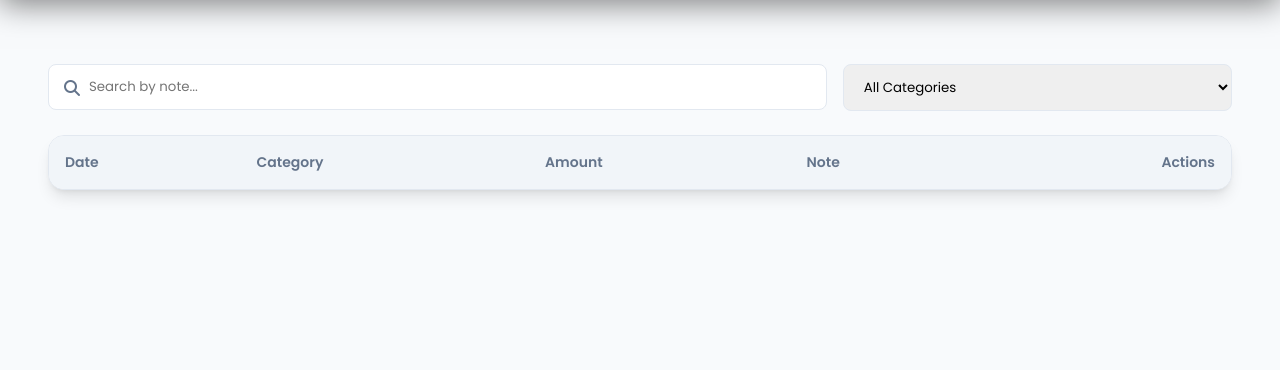
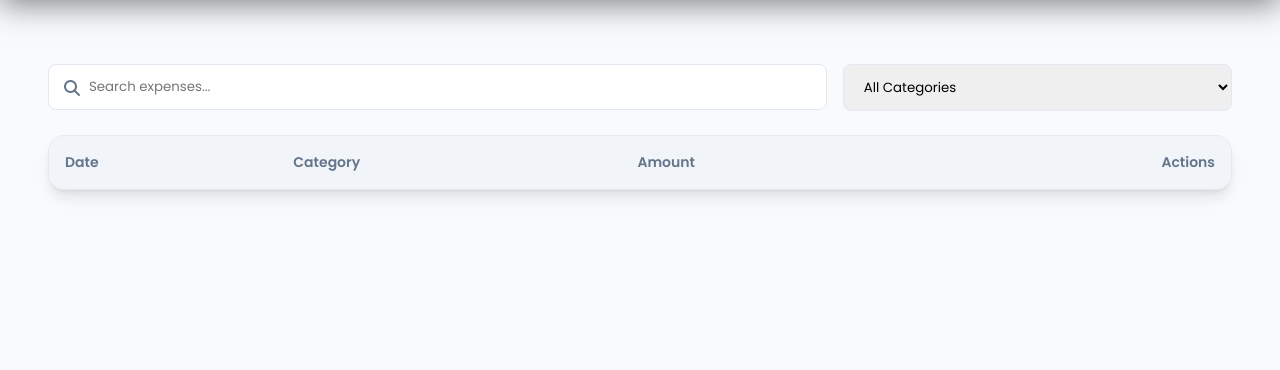
Before and after one commit to Jiyagupta20/SpendSmart, a Flask app: page /expenses in a window 1280 px wide. Shown: the part 120-490 px from the top of the page. Run offline with Flask 3, Linux system fonts and the light colour scheme; the visitor is signed in with stand-in values (Sample User, id 1); data that the repository does not hold is empty; some web fonts are replaced.

Commit message:
ui: remove Note column from expense list for a cleaner layout

```diff
--- a/templates/expenses.html
+++ b/templates/expenses.html
@@ -7,7 +7,7 @@
 <div class="search-filter-bar">
     <div style="position: relative; flex: 2;">
         <i class="fas fa-search" style="position: absolute; left: 1rem; top: 50%; transform: translateY(-50%); color: var(--text-muted);"></i>
-        <input type="text" id="searchInput" class="form-input" placeholder="Search by note..." style="padding-left: 2.5rem;">
+        <input type="text" id="searchInput" class="form-input" placeholder="Search expenses..." style="padding-left: 2.5rem;">
     </div>
 
     <div style="flex: 1;">
@@ -27,7 +27,6 @@
                 <th>Date</th>
                 <th>Category</th>
                 <th>Amount</th>
-                <th>Note</th>
                 <th style="text-align: right;">Actions</th>
             </tr>
         </thead>
@@ -41,7 +40,6 @@
                     </span>
                 </td>
                 <td style="font-weight: 700;">₹{{ "{:,.2f}".format(expense.amount) }}</td>
-                <td style="color: var(--text-muted);">{{ expense.note or '-' }}</td>
                 <td style="text-align: right;">
                     <div style="display: flex; gap: 0.5rem; justify-content: flex-end;">
                         <a href="{{ url_for('edit_expense', id=expense.id) }}" class="btn btn-sm" style="background: #f1f5f9; color: #475569;">
```
